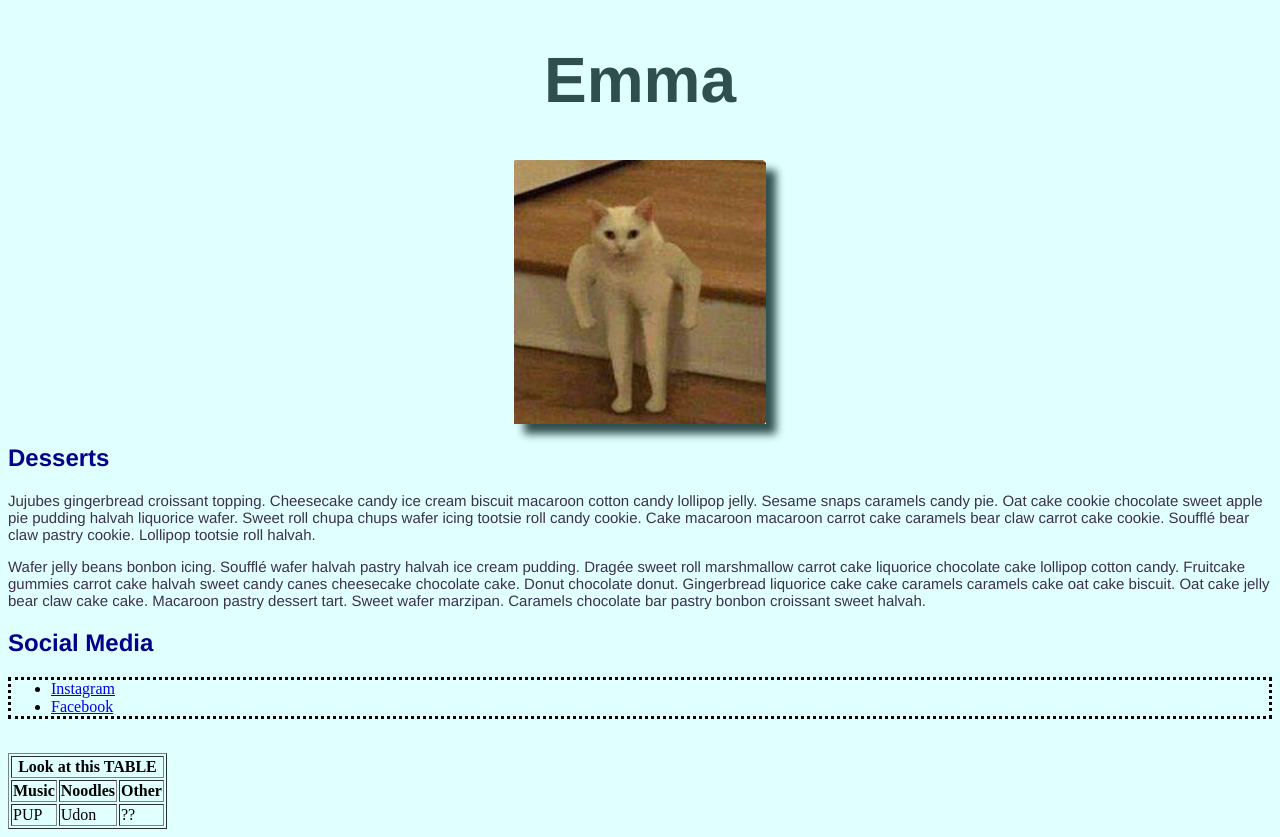
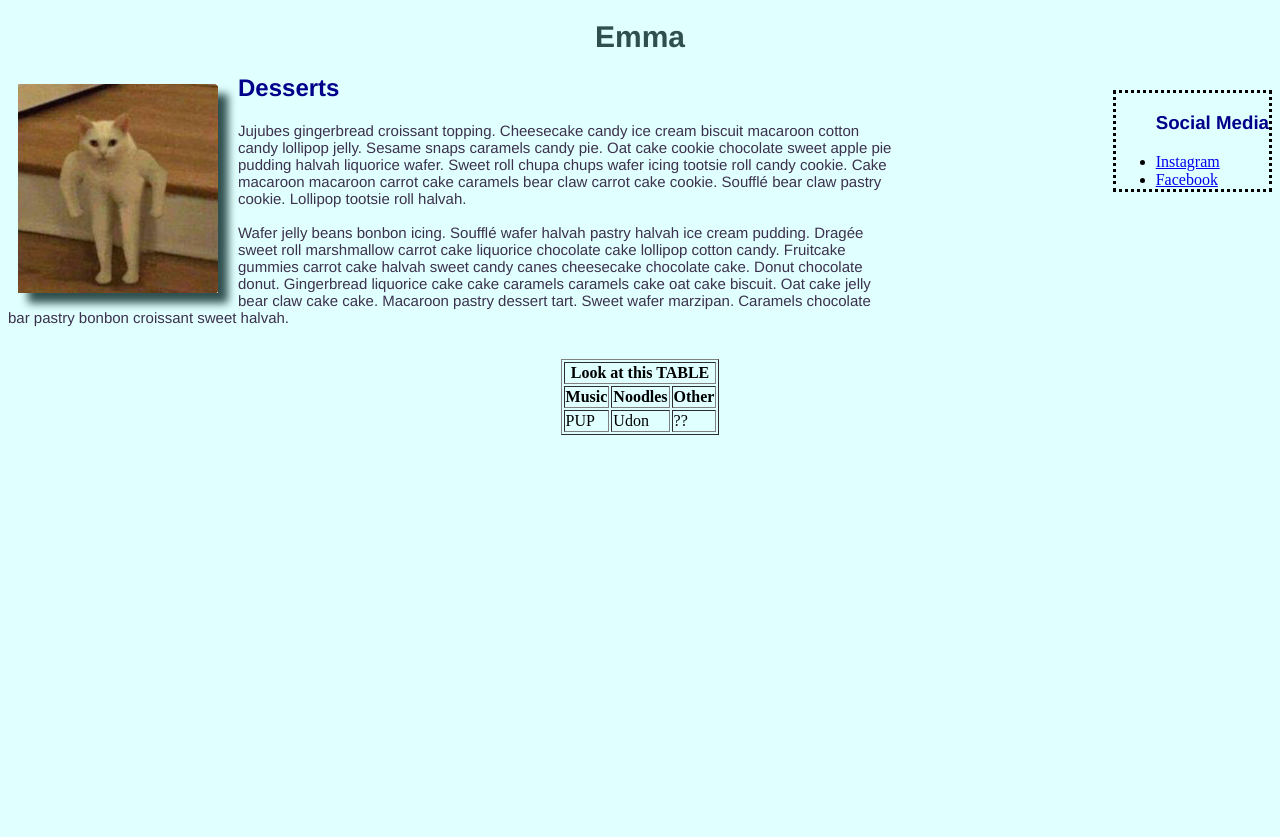
Before and after one commit to Emma-Pang/emma-pang.github.io, a plain HTML site: page index.html in a window 1280 px wide. After the commit the page ends 800 px from the top, so only its background shows below. Drawn offline with Linux system fonts and the light colour scheme.

Commit message:
more css

```diff
--- a/index.html
+++ b/index.html
@@ -8,18 +8,20 @@
 
     <body>
         <h1>Emma</h1>
-        <img src="assets/leggyboi.jpg" width="200" alt="very sadboi" id="catpic">
-        <h2>Desserts</h2>
-        <p>Jujubes gingerbread croissant topping. Cheesecake candy ice cream biscuit macaroon cotton candy lollipop jelly. Sesame snaps caramels candy pie. Oat cake cookie chocolate sweet apple pie pudding halvah liquorice wafer. Sweet roll chupa chups wafer icing tootsie roll candy cookie. Cake macaroon macaroon carrot cake caramels bear claw carrot cake cookie. Soufflé bear claw pastry cookie. Lollipop tootsie roll halvah.</p>
-
-        <p> Wafer jelly beans bonbon icing. Soufflé wafer halvah pastry halvah ice cream pudding. Dragée sweet roll marshmallow carrot cake liquorice chocolate cake lollipop cotton candy. Fruitcake gummies carrot cake halvah sweet candy canes cheesecake chocolate cake. Donut chocolate donut. Gingerbread liquorice cake cake caramels caramels cake oat cake biscuit. Oat cake jelly bear claw cake cake. Macaroon pastry dessert tart. Sweet wafer marzipan. Caramels chocolate bar pastry bonbon croissant sweet halvah.</p>
-        <h2>Social Media</h2>
-        <ul>
+        <ul id="border">
+            <h3>Social Media</h3>
             <li><a href="https://www.instagram.com/" target="_blank">Instagram</a></li>
             <li><a href="https://www.facebook.com/" target="_blank">Facebook</a></li>
           </ul>
+        <img src="assets/leggyboi.jpg" width="200" alt="very sadboi" id="catpic">
+
+        <h2>Desserts</h2>
+        <p id="pbio">Jujubes gingerbread croissant topping. Cheesecake candy ice cream biscuit macaroon cotton candy lollipop jelly. Sesame snaps caramels candy pie. Oat cake cookie chocolate sweet apple pie pudding halvah liquorice wafer. Sweet roll chupa chups wafer icing tootsie roll candy cookie. Cake macaroon macaroon carrot cake caramels bear claw carrot cake cookie. Soufflé bear claw pastry cookie. Lollipop tootsie roll halvah.
+        <br><br>
+         Wafer jelly beans bonbon icing. Soufflé wafer halvah pastry halvah ice cream pudding. Dragée sweet roll marshmallow carrot cake liquorice chocolate cake lollipop cotton candy. Fruitcake gummies carrot cake halvah sweet candy canes cheesecake chocolate cake. Donut chocolate donut. Gingerbread liquorice cake cake caramels caramels cake oat cake biscuit. Oat cake jelly bear claw cake cake. Macaroon pastry dessert tart. Sweet wafer marzipan. Caramels chocolate bar pastry bonbon croissant sweet halvah.</p>
+
         <br>
-        <table border=1>
+        <table border=.5 id="table">
             <tr><th colspan="3">Look at this TABLE</th></tr>
             <tr>
                 <th>Music</th>
--- a/styles.css
+++ b/styles.css
@@ -5,31 +5,44 @@ h1{
     text-align: center;
     font-family: Helvetica, sans-serif;
     color:darkslategray;
-    font-size:4rem;
+    font-size: 30px;
 }
 h2{
     font-family: Helvetica, sans-serif;
     color:darkblue;
 }
 
-div {
-    filter: drop-shadow(10px 10px 4px darkslategray);
-    position: relative;
-  }
+h3{
+    text-align: center;
+    font-family: Helvetica, sans-serif;
+    color:darkblue;
+}
 
-p {
+#pbio {
     font-family: Helvetica, sans-serif;
     font-size: 15px;
     color: rgb(60, 49, 77);
+    width: 70%;
   }
-ul{
+
+#border{
     border-style: dotted;
+    position:relative;
+    top:0;
+    left:0;
+    float:right;
+}
+
+#table{
+    margin-left: auto;
+    margin-right: auto;
 }
 
 #catpic {
     filter: drop-shadow(10px 10px 4px darkslategray);
-    display: block;
-    margin-left: auto;
-    margin-right: auto;
-    width: 20%;
+    float: left;
+    padding-top: 10px;
+    padding-right: 20px;
+    padding-bottom: 10px;
+    padding-left: 10px;
 }
```
